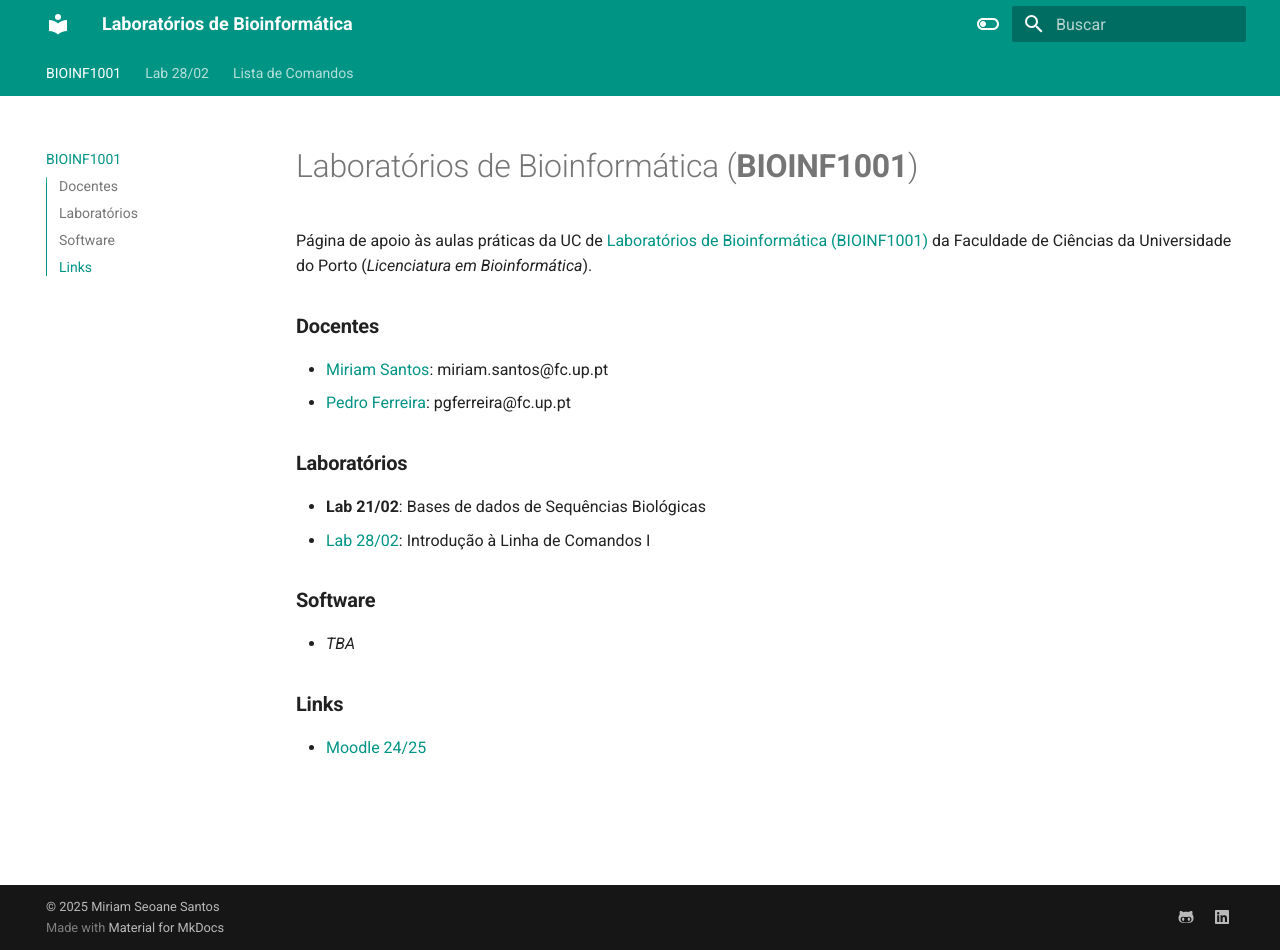
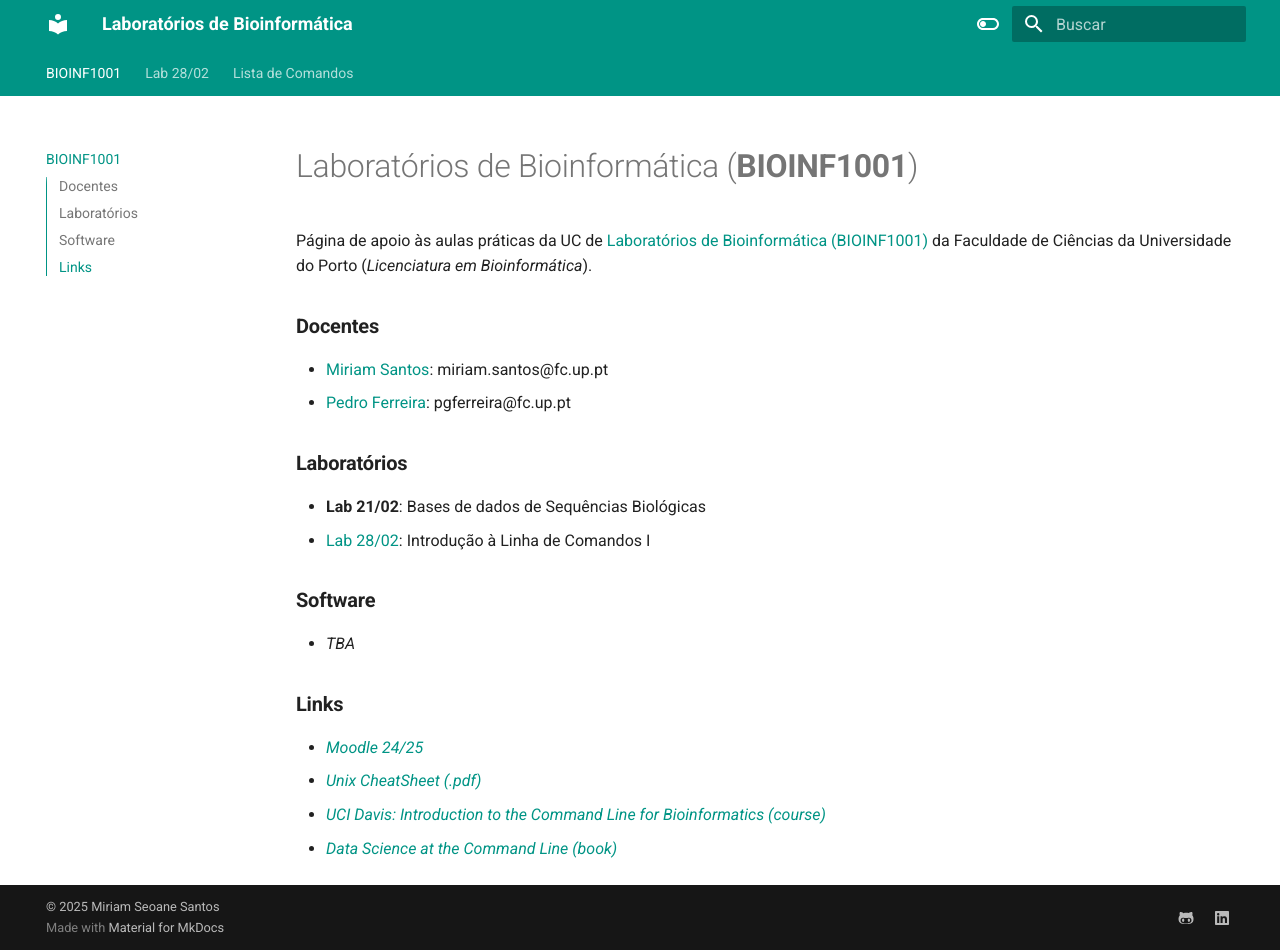
Before and after one commit to miriamspsantos/bioinf-labs, an MkDocs documentation site: the page built from docs/index.md, in a window 1280 px wide and 950 px high. Built offline with MkDocs 1.6.1 and Material for MkDocs 9.7.7, drawn with Linux system fonts in a browser that asks for light colours.

Commit message:
docs: update links

```diff
--- a/docs/index.md
+++ b/docs/index.md
@@ -16,4 +16,7 @@ Página de apoio às aulas práticas da UC de [Laboratórios de Bioinformática
 - *TBA*
 
 ### **Links**
-- [Moodle 24/25](https://moodle2425.up.pt)
+- [*Moodle 24/25*](https://moodle2425.up.pt)
+- [*Unix CheatSheet (.pdf)*](https://files.fosswire.com/2007/08/fwunixref.pdf)
+- [*UCI Davis: Introduction to the Command Line for Bioinformatics (course)*](https://ucdavis-bioinformatics-training.github.io/2023-September-Introduction-to-the-Command-Line-for-Bioinformatics/)
+- [*Data Science at the Command Line (book)*](https://jeroenjanssens.com/dsatcl/)
```
